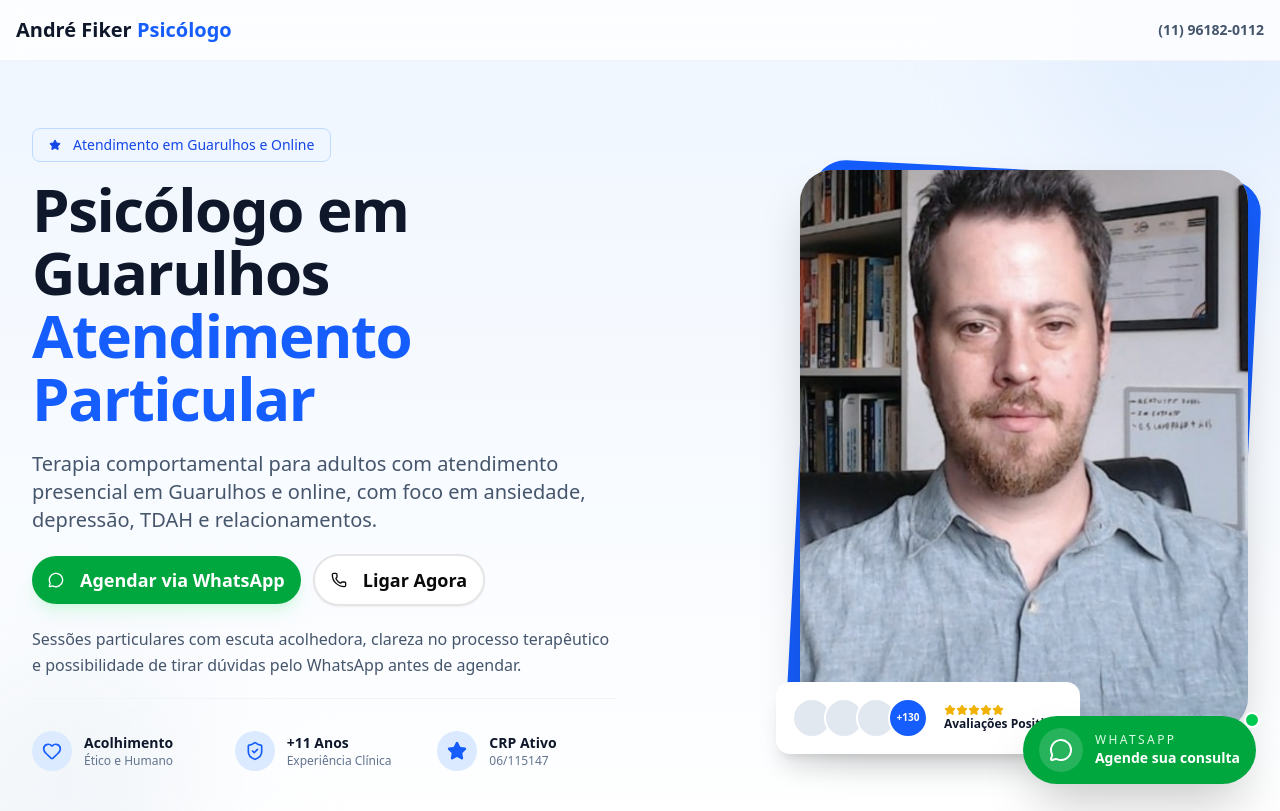
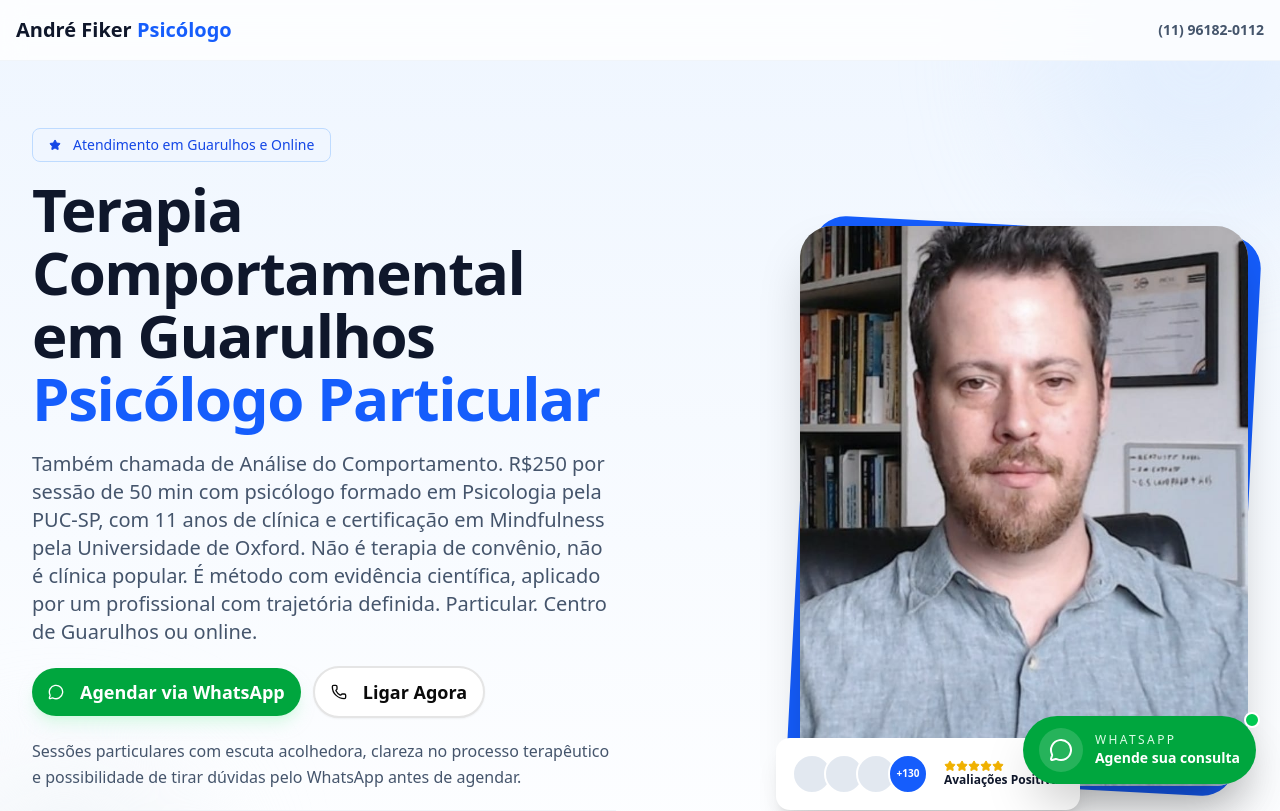
Before and after one commit to matheus12344/ProjetoAlgoritmo, a Next.js app: page /terapia-guarulhos in a window 1280 px wide. Shown: the top 811 px of the page. Built offline with nearby package versions, Linux system fonts and the light colour scheme.

Commit message:
LP: reposition H1 and subtitle with Terapia Comportamental anchor + price justification

```diff
--- a/src/components/landing-page/LP-Hero.tsx
+++ b/src/components/landing-page/LP-Hero.tsx
@@ -42,12 +42,12 @@ export function LPHero() {
             </Badge>
 
             <h1 className="mb-4 max-w-[11ch] text-3xl font-bold tracking-tight leading-[1.05] text-slate-900 dark:text-white sm:mb-5 sm:max-w-none sm:text-4xl md:text-5xl lg:text-6xl">
-              Psicólogo em Guarulhos
-              <span className="block text-blue-600">Atendimento Particular</span>
+              Terapia Comportamental em Guarulhos
+              <span className="block text-blue-600">Psicólogo Particular</span>
             </h1>
 
             <p className="mx-auto mb-4 max-w-2xl text-base text-slate-600 dark:text-slate-400 sm:mb-5 sm:text-lg md:text-xl lg:mx-0">
-              Terapia comportamental para adultos com atendimento presencial em Guarulhos e online, com foco em ansiedade, depressão, TDAH e relacionamentos.
+              Também chamada de Análise do Comportamento. R$250 por sessão de 50 min com psicólogo formado em Psicologia pela PUC-SP, com 11 anos de clínica e certificação em Mindfulness pela Universidade de Oxford. Não é terapia de convênio, não é clínica popular. É método com evidência científica, aplicado por um profissional com trajetória definida. Particular. Centro de Guarulhos ou online.
             </p>
 
             <div className="mb-4 flex flex-col items-stretch justify-center gap-3 sm:mb-5 sm:flex-row sm:items-center lg:justify-start">
```
